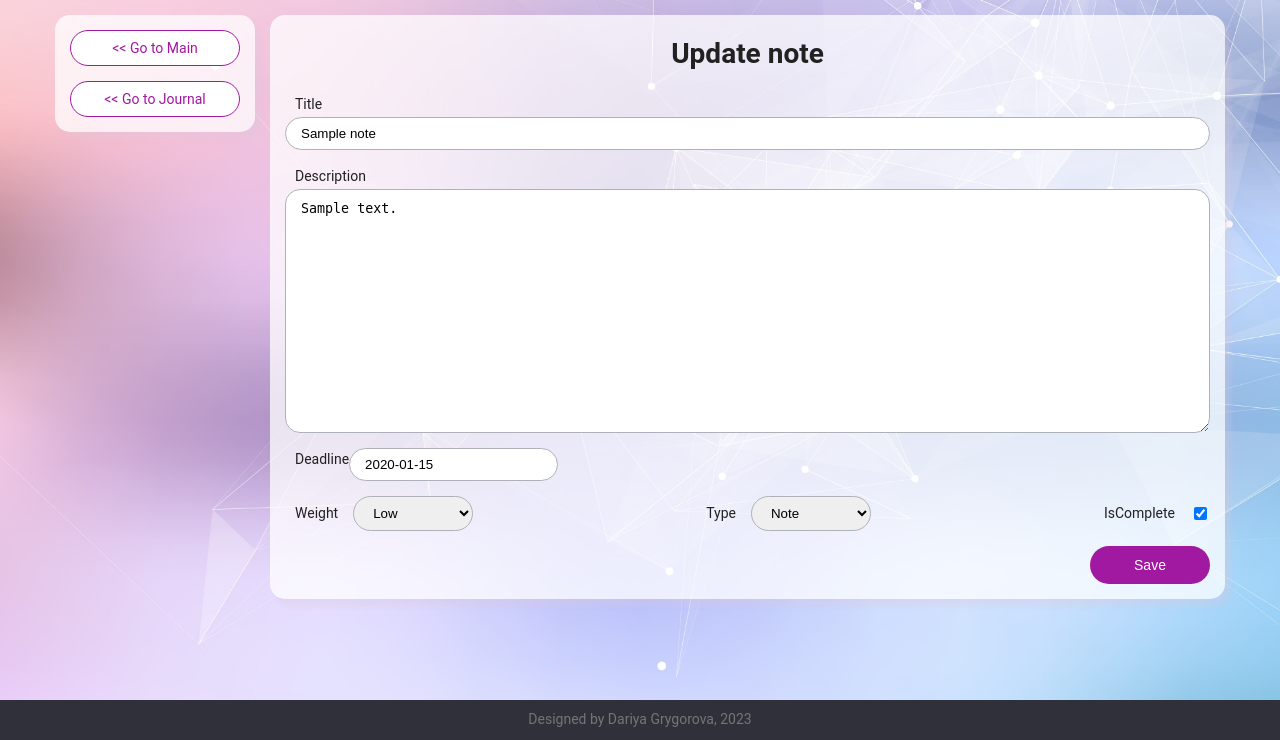
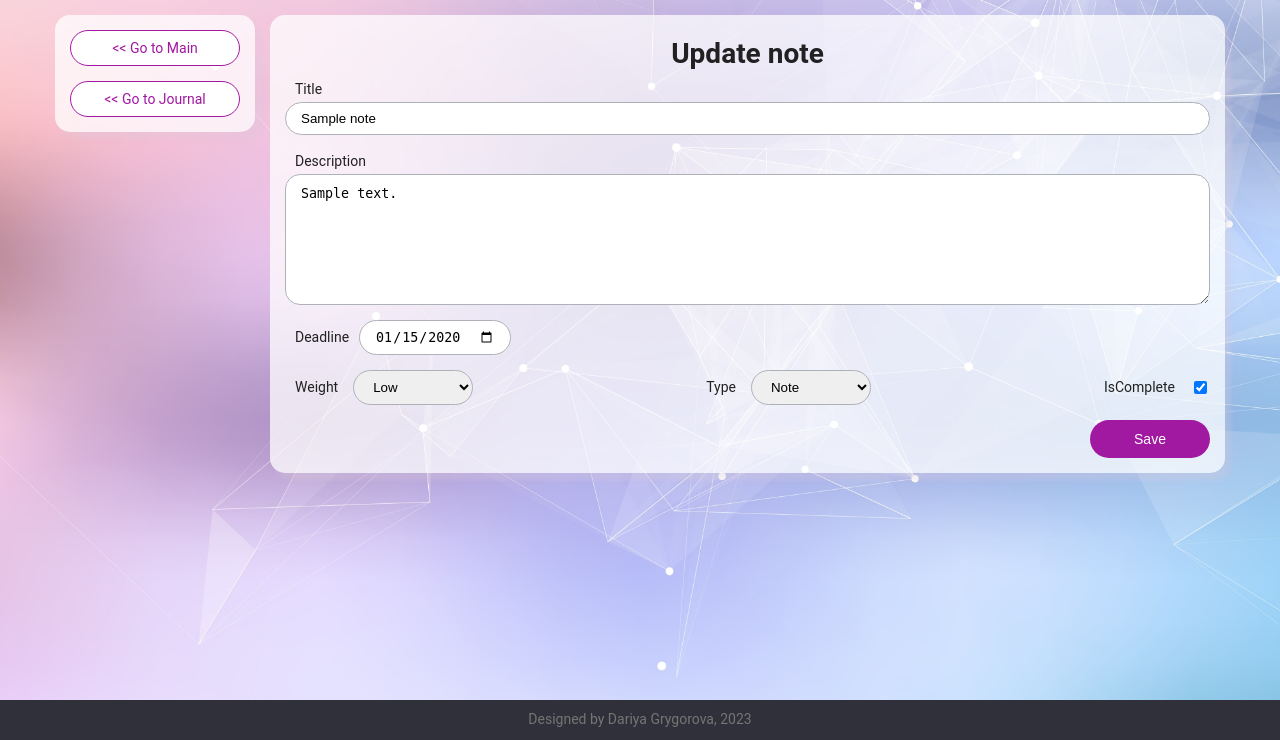
Before and after one commit to DaryaGrygorova/DjangoMyNotes, a Django app: page /notes/note-update/1/ in a window 1280 px wide. Shown: the part 60-800 px from the top of the page. Run offline with Django 4.2, Linux system fonts and the light colour scheme; a user stored in the database is signed in; tables that the repository leaves empty hold one stand-in row (values such as "Sample post").

Commit message:
add custom form classes for creation and updating notes

```diff
--- a/myNotes/auth/templates/auth/login.html
+++ b/myNotes/auth/templates/auth/login.html
@@ -6,7 +6,7 @@
 <main>
     <div class="container">
         <div class="white-container container--central">
-         <h1 class="title">Welcome to MyNotes</h1>
+         <h1 class="title mb-15">Welcome to MyNotes</h1>
             <form method="POST" class="form">
             {% csrf_token %}
                 <label class="form-label full-width-input mb-15" for="id_username">
--- a/myNotes/auth/templates/auth/register.html
+++ b/myNotes/auth/templates/auth/register.html
@@ -6,8 +6,8 @@
 <main>
     <div class="container">
         <div class="white-container container--central">
-            <h1 class="title">Welcome to MyNotes</h1>
-            <p class="subtitle">Create your account</p>
+            <h1 class="title mb-5">Welcome to MyNotes</h1>
+            <p class="subtitle mb-15">Create your account</p>
             <form method="POST" class="form">
                 {% csrf_token %}
                 <label class="form-label full-width-input mb-15" for="id_username">
--- /dev/null
+++ b/myNotes/notes/forms.py
@@ -0,0 +1,26 @@
+"""Define classes for creation app forms"""
+from django.forms import ModelForm, Textarea, TextInput
+
+from .models import Note
+
+
+class CreateNoteForm(ModelForm):
+    """Create form for creating new note"""
+    class Meta:
+        model = Note
+        fields = ["title", "desc", "deadline", "weight", "type"]
+        widgets = {
+            'desc': Textarea(attrs={'rows': 5}),
+            'deadline': TextInput(attrs={'type': "date"}),
+        }
+
+
+class UpdateNoteForm(ModelForm):
+    """Create form for updating note"""
+    class Meta:
+        model = Note
+        fields = ["title", "desc", "deadline", "weight", "type", "isComplete"]
+        widgets = {
+            'desc': Textarea(attrs={'rows': 5}),
+            'deadline': TextInput(attrs={'type': "date"}),
+        }
--- a/myNotes/notes/static/main_styles.css
+++ b/myNotes/notes/static/main_styles.css
@@ -182,16 +182,28 @@ a.button {
   margin-bottom: 5px;
 }
 
+.gap-10 {
+  gap: 10px;
+}
+
+.align-center {
+  align-items: center;
+}
+
 .justify-end {
   justify-content: flex-end;
+}
+
+.nowrap {
+  white-space: nowrap;
 }
 
 .flex-wrap {
   flex-wrap: wrap;
 }
+
 .title {
   text-align: center;
-  margin-bottom: 15px;
 }
 .text-left {
   text-align: left;
--- a/myNotes/notes/static/notes_static/styles.css
+++ b/myNotes/notes/static/notes_static/styles.css
@@ -164,6 +164,6 @@
 }
 
 .task-title {
-    line-height: 1.1;
-    max-width: calc(100% - 200px);
+    line-height: 1.27;
+    max-width: calc(100% - 215px);
 }
--- a/myNotes/notes/templates/notes/note.html
+++ b/myNotes/notes/templates/notes/note.html
@@ -24,7 +24,7 @@
         </div>
     </div>
     <div class="container--flex base-flex">
-        <p>Date: {{ note.deadline }}</p>
+        <p class="nowrap">Date: {{ note.deadline }}</p>
         <p class="{{ note.weight }}"><b>{{ note.weight }}</b></p>
         <p>Status:
             {% if not note.isComplete %}
--- a/myNotes/notes/templates/notes/note_confirm_delete.html
+++ b/myNotes/notes/templates/notes/note_confirm_delete.html
@@ -11,7 +11,7 @@
 
 {% block content %}
     <div class="white-container container--central">
-    <h2 class="title">Are you sure<br/>you want to delete this note?</h2>
+    <h2 class="title mb-5">Are you sure<br/>you want to delete this note?</h2>
     <p class="subtitle mb-15">{{note.title}}</p>
     <form method="POST">
     {% csrf_token %}
--- a/myNotes/notes/templates/notes/note_create_form.html
+++ b/myNotes/notes/templates/notes/note_create_form.html
@@ -11,7 +11,7 @@
 
 {% block content %}
     <div class="white-container">
-    <h1 class="title">Create new note</h1>
+    <h1 class="title mb-15">Create new note</h1>
 
     <form method="POST" class="form">
     {% csrf_token %}
--- a/myNotes/notes/templates/notes/note_list.html
+++ b/myNotes/notes/templates/notes/note_list.html
@@ -5,7 +5,7 @@
 {% block journal_page %} current-page {% endblock journal_page %}
 
 {% block side-bar_block1 %}
-<h2 class="title">My Journal</h2>
+<h2 class="title mb-15">My Journal</h2>
 {% endblock side-bar_block1 %}
 
 {% block side-bar_block2 %}
@@ -31,7 +31,7 @@
 {% for note in notes %}
 <div class="white-container mb-5">
     <div class="container--flex base-flex">
-        <p class="mb-5">Created at: <b>{{ note.create_at|date:"M. d, Y (D)" }}</b></p>
+        <p class="mb-5 nowrap">Created at: <b>{{ note.create_at|date:"M. d, Y (D)" }}</b></p>
         <div class="icon-set">
             <a class="icon" href="{% url 'note' note.id %}" title="View">&#128065;</a>
             <a class="icon" href="{% url 'note-update' note.id %}" title="Edit">&#9998;</a>
--- a/myNotes/notes/templates/notes/note_update_form.html
+++ b/myNotes/notes/templates/notes/note_update_form.html
@@ -23,7 +23,7 @@
         <span>Description</span>
         {{form.desc}}
     </label>
-    <label class="form-label container--flex mb-15" for="id_deadline">
+    <label class="form-label container--flex gap-10 align-center mb-15" for="id_deadline">
         <span>{{form.deadline.label}}</span>
         {{ form.deadline }}
     </label>
--- a/myNotes/notes/templates/notes/tasks_day_list.html
+++ b/myNotes/notes/templates/notes/tasks_day_list.html
@@ -61,8 +61,7 @@
         </h2>
         <div class="container--flex base-flex">
             <p class=" {{ task.weight }}"><b>{{ task.weight }}</b></p>
-{#            <p class="mb-5"><b>Type: {{ task.type }}</b></p>#}
-            <p><b>Date: {{ task.deadline }}</b></p>
+            <p class="nowrap"><b>Date: {{ task.deadline }}</b></p>
         </div>
     </div>
     <div class="container--flex base-flex">
--- a/myNotes/notes/views.py
+++ b/myNotes/notes/views.py
@@ -9,6 +9,8 @@ from django.shortcuts import redirect, render
 from django.views.generic.detail import DetailView
 from django.views.generic.edit import CreateView, DeleteView, UpdateView
 from django.views.generic.list import ListView
+
+from .forms import CreateNoteForm, UpdateNoteForm
 from .models import Note
 
 from utils.constants import WEEK_DAYS
@@ -140,7 +142,7 @@ class NoteCreate(LoginRequiredMixin, CreateView):
     """
 
     model = Note
-    fields = ["title", "desc", "deadline", "weight", "type"]
+    form_class = CreateNoteForm
     template_name = "notes/templates/notes/note_create_form.html"
     # success_url = reverse_lazy('main')
 
@@ -164,7 +166,7 @@ class NoteUpdate(LoginRequiredMixin, UpdateView):
     """
 
     model = Note
-    fields = ["title", "desc", "deadline", "weight", "type", "isComplete"]
+    form_class = UpdateNoteForm
     template_name = "notes/templates/notes/note_update_form.html"
     # success_url = reverse_lazy('main')
 
--- a/myNotes/uProfile/forms.py
+++ b/myNotes/uProfile/forms.py
@@ -1,3 +1,4 @@
+"""Define classes for creation app forms"""
 from django.contrib.auth.models import User
 from django.forms import ModelForm
 
@@ -5,12 +6,14 @@ from .models import Profile
 
 
 class UserForm(ModelForm):
+    """Create form for User data"""
     class Meta:
         model = User
         fields = ('first_name', 'last_name', 'email')
 
 
 class ProfileForm(ModelForm):
+    """Create form for user profile data"""
     class Meta:
         model = Profile
         fields = ('birth_date', 'location')
--- a/myNotes/uProfile/templates/uProfile/profile.html
+++ b/myNotes/uProfile/templates/uProfile/profile.html
@@ -6,8 +6,8 @@
 <main>
     <div class="container">
         <div class="white-container container--central">
-            <h1 class="title">Welcome to MyNotes</h1>
-            <h2 class="subtitle mb-5">Create your Profile</h2>
+            <h1 class="title mb-5">Welcome to MyNotes</h1>
+            <h2 class="subtitle mb-15">Create your Profile</h2>
             <form method="post" class="form">
                 {% csrf_token %}
                 <label class="form-label full-width-input mb-15" for="id_first_name">
```
